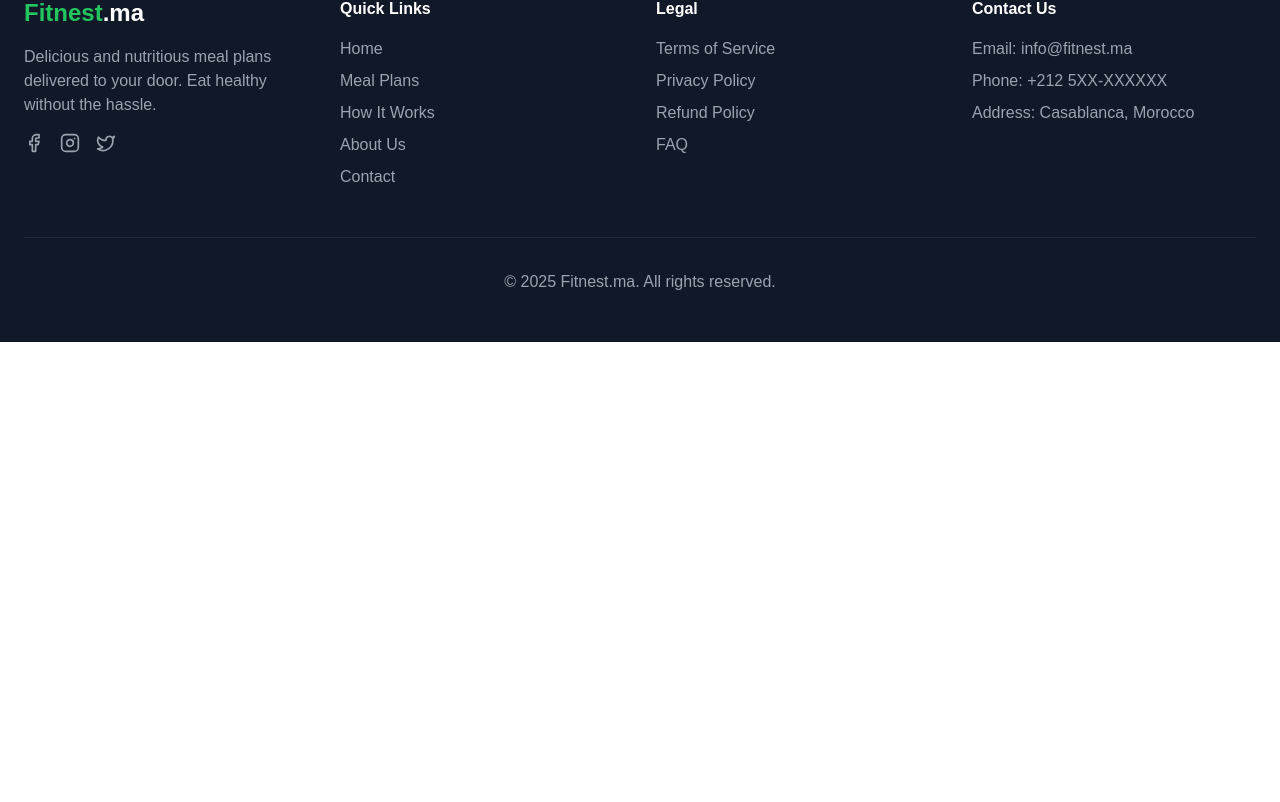
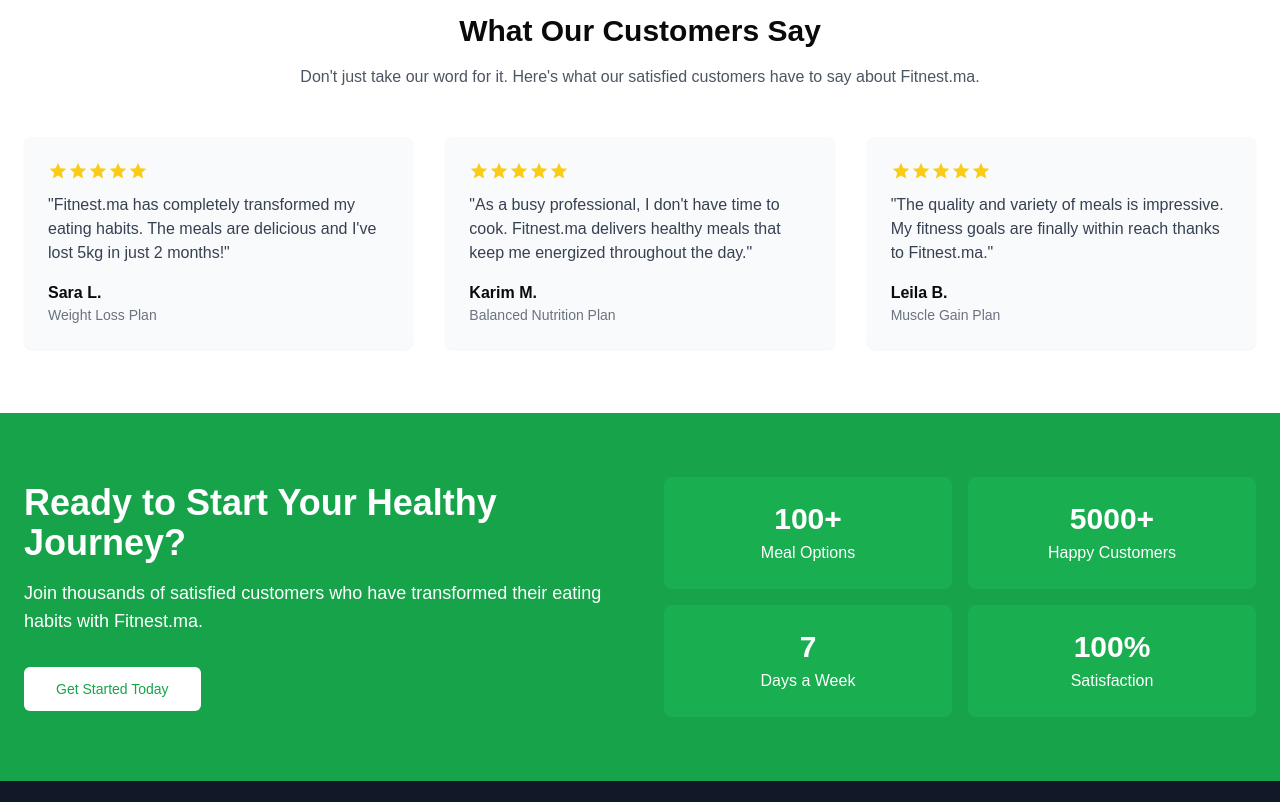
Before and after one commit to Chibschibs-tech/Fitnest, a Next.js app: page / in a window 1280 px wide. Shown: the part 1838-2640 px from the top of the page. Before the commit the page ends 2180 px from the top, so only its background shows below. Built offline with nearby package versions, Linux system fonts and the light colour scheme; no server answers.

Commit message:
feat: add testimonials and CTA sections to homepage
Add testimonials and call-to-action sections for user engagement.

Co-authored-by: null <207479814+Chibschibs-tech@users.noreply.github.com>

```diff
--- a/app/page.tsx
+++ b/app/page.tsx
@@ -155,6 +155,132 @@ export default function HomePage() {
           </div>
         </div>
       </section>
+
+      <section className="py-16 bg-white">
+        <div className="container mx-auto px-4 md:px-6">
+          <h2 className="text-3xl font-bold text-center mb-4">What Our Customers Say</h2>
+          <p className="text-center text-gray-600 max-w-3xl mx-auto mb-12">
+            Don't just take our word for it. Here's what our satisfied customers have to say about Fitnest.ma.
+          </p>
+
+          <div className="grid grid-cols-1 md:grid-cols-3 gap-8">
+            {/* Testimonial 1 */}
+            <div className="bg-gray-50 p-6 rounded-lg shadow-sm">
+              <div className="flex text-yellow-400 mb-3">
+                {[...Array(5)].map((_, i) => (
+                  <svg
+                    key={i}
+                    xmlns="http://www.w3.org/2000/svg"
+                    width="20"
+                    height="20"
+                    viewBox="0 0 24 24"
+                    fill="currentColor"
+                  >
+                    <path d="M12 17.27L18.18 21l-1.64-7.03L22 9.24l-7.19-.61L12 2 9.19 8.63 2 9.24l5.46 4.73L5.82 21z" />
+                  </svg>
+                ))}
+              </div>
+              <p className="text-gray-700 mb-4">
+                "Fitnest.ma has completely transformed my eating habits. The meals are delicious and I've lost 5kg in
+                just 2 months!"
+              </p>
+              <div>
+                <p className="font-semibold">Sara L.</p>
+                <p className="text-sm text-gray-500">Weight Loss Plan</p>
+              </div>
+            </div>
+
+            {/* Testimonial 2 */}
+            <div className="bg-gray-50 p-6 rounded-lg shadow-sm">
+              <div className="flex text-yellow-400 mb-3">
+                {[...Array(5)].map((_, i) => (
+                  <svg
+                    key={i}
+                    xmlns="http://www.w3.org/2000/svg"
+                    width="20"
+                    height="20"
+                    viewBox="0 0 24 24"
+                    fill="currentColor"
+                  >
+                    <path d="M12 17.27L18.18 21l-1.64-7.03L22 9.24l-7.19-.61L12 2 9.19 8.63 2 9.24l5.46 4.73L5.82 21z" />
+                  </svg>
+                ))}
+              </div>
+              <p className="text-gray-700 mb-4">
+                "As a busy professional, I don't have time to cook. Fitnest.ma delivers healthy meals that keep me
+                energized throughout the day."
+              </p>
+              <div>
+                <p className="font-semibold">Karim M.</p>
+                <p className="text-sm text-gray-500">Balanced Nutrition Plan</p>
+              </div>
+            </div>
+
+            {/* Testimonial 3 */}
+            <div className="bg-gray-50 p-6 rounded-lg shadow-sm">
+              <div className="flex text-yellow-400 mb-3">
+                {[...Array(5)].map((_, i) => (
+                  <svg
+                    key={i}
+                    xmlns="http://www.w3.org/2000/svg"
+                    width="20"
+                    height="20"
+                    viewBox="0 0 24 24"
+                    fill="currentColor"
+                  >
+                    <path d="M12 17.27L18.18 21l-1.64-7.03L22 9.24l-7.19-.61L12 2 9.19 8.63 2 9.24l5.46 4.73L5.82 21z" />
+                  </svg>
+                ))}
+              </div>
+              <p className="text-gray-700 mb-4">
+                "The quality and variety of meals is impressive. My fitness goals are finally within reach thanks to
+                Fitnest.ma."
+              </p>
+              <div>
+                <p className="font-semibold">Leila B.</p>
+                <p className="text-sm text-gray-500">Muscle Gain Plan</p>
+              </div>
+            </div>
+          </div>
+        </div>
+      </section>
+
+      <section className="py-16 bg-green-600 text-white">
+        <div className="container mx-auto px-4 md:px-6">
+          <div className="grid grid-cols-1 lg:grid-cols-2 gap-12 items-center">
+            <div>
+              <h2 className="text-3xl md:text-4xl font-bold mb-4">Ready to Start Your Healthy Journey?</h2>
+              <p className="text-lg mb-8">
+                Join thousands of satisfied customers who have transformed their eating habits with Fitnest.ma.
+              </p>
+              <Link href="/order">
+                <Button size="lg" variant="secondary" className="bg-white text-green-600 hover:bg-gray-100">
+                  Get Started Today
+                </Button>
+              </Link>
+            </div>
+
+            <div className="grid grid-cols-2 gap-4">
+              <div className="bg-green-500/30 p-6 rounded-lg text-center">
+                <p className="text-3xl font-bold mb-1">100+</p>
+                <p>Meal Options</p>
+              </div>
+              <div className="bg-green-500/30 p-6 rounded-lg text-center">
+                <p className="text-3xl font-bold mb-1">5000+</p>
+                <p>Happy Customers</p>
+              </div>
+              <div className="bg-green-500/30 p-6 rounded-lg text-center">
+                <p className="text-3xl font-bold mb-1">7</p>
+                <p>Days a Week</p>
+              </div>
+              <div className="bg-green-500/30 p-6 rounded-lg text-center">
+                <p className="text-3xl font-bold mb-1">100%</p>
+                <p>Satisfaction</p>
+              </div>
+            </div>
+          </div>
+        </div>
+      </section>
     </>
   )
 }
```
Also changed, not shown: 1 other file (tests, documents, lock files or other folders).
